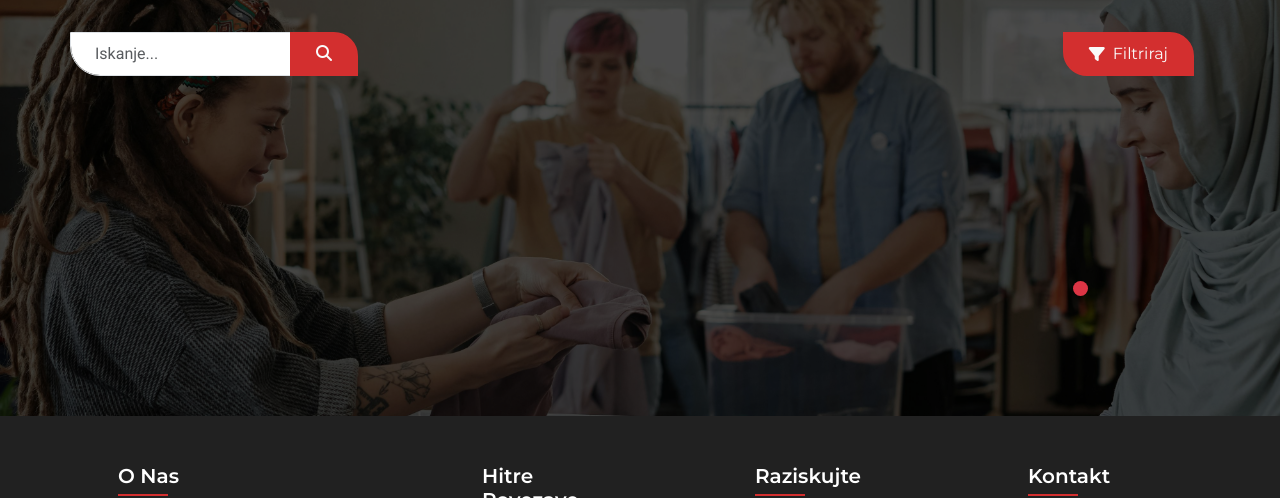
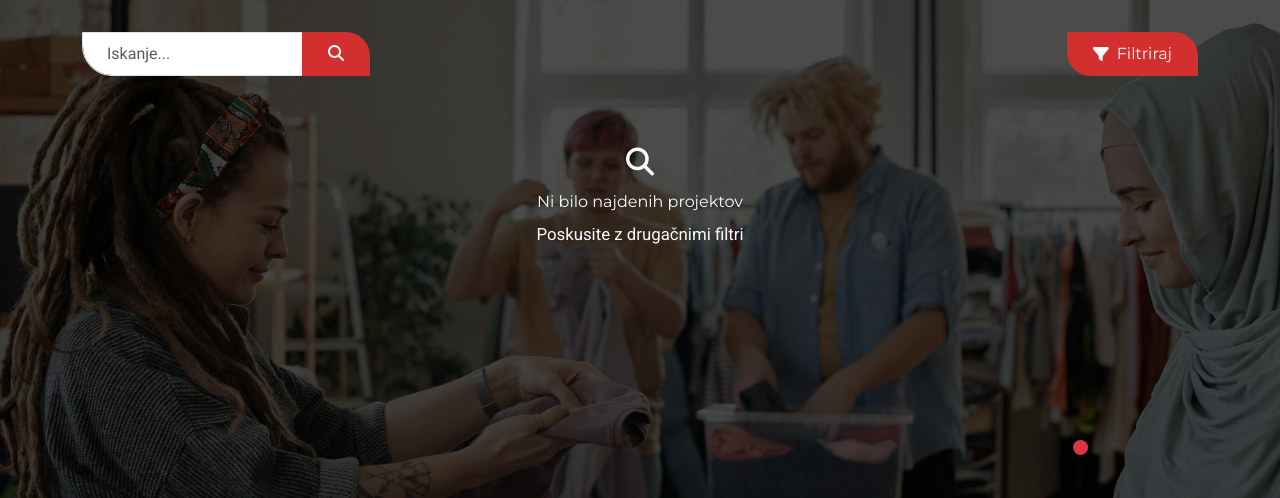
Before and after one commit to gubicnino/prostovoljec, a website: page public/projekti.html in a window 1280 px wide. Shown: the part 691-1189 px from the top of the page. Drawn offline with nearby package versions, Linux system fonts and the light colour scheme; no server answers.

Commit message:
FIX: Filtriranje UI

```diff
--- a/public/projekti.html
+++ b/public/projekti.html
@@ -119,12 +119,12 @@
                     </div>
                     <div class="row">
                         <!-- Search in Filter gumbi -->
-                        <div class="d-flex justify-content-between align-items-center mb-4 p-0">
+                        <div class="d-flex justify-content-between align-items-center p-0">
                             <!-- Search bar -->
-                            <div class="search-wrapper d-flex align-items-center">
-                                <div id="searchContainer" class="search-input-container ">
+                            <div class="search-wrapper d-flex align-items-center" style="margin-left: 12px;">
+                                <div id="searchContainer" class="search-input-container">
                                     <div class="input-group">
-                                        <input type="text" class="form-control  diagonalCorner ps-4" id="searchInput"
+                                        <input type="text" class="form-control  ps-4 diagonalCorner" id="searchInput"
                                             placeholder="Iskanje...">
                                         <button class="btn btn-primary" type="button" id="searchBtn">
                                             <i class="fas fa-search"></i>
@@ -134,13 +134,18 @@
                             </div>
 
                             <!-- Filter gumb -->
-                            <button class="btn btn-outline-light d-flex align-items-center me-3" type="button"
-                                data-bs-toggle="offcanvas" data-bs-target="#filterSidebar">
+                            <button class="btn btn-outline-light d-flex align-items-center" type="button"
+                                style="margin-right: 12px;" data-bs-toggle="offcanvas" data-bs-target="#filterSidebar">
                                 <i class="fas fa-filter me-2"></i>
                                 Filtriraj
                             </button>
                         </div>
-                        <div class="row p-0 g-4" id="projectsContainer">
+                        <div id="niProjektov" class="text-center py-5 my-4" style="display: none;">
+                            <i class="fas fa-search fs-3 mb-3 d-block"></i>
+                            <h6 class="fw-normal">Ni bilo najdenih projektov</h6>
+                            <small>Poskusite z drugačnimi filtri</small>
+                        </div>
+                        <div class="row p-0 m-0 g-4" id="projectsContainer">
                             <!-- Trenuten templatee za psamezno kartico -->
                             <template id="projectTemplate">
                                 <div class="col-lg-4 col-md-6">
--- a/public/scripts/produktiLoader.js
+++ b/public/scripts/produktiLoader.js
@@ -24,7 +24,12 @@ function loadProjects(apiUrl = '/api/projekti', containerId = 'projectsContainer
     fetch(`${apiUrl}?${queryParams.toString()}`)
         .then(response => {
             if (!response.ok) {
-                throw new Error('Network response was not ok');
+                const niProjektov = document.getElementById('niProjektov');
+                if (niProjektov) {
+                    niProjektov.style.display = 'block';
+                } else {
+                    console.error('Element z id "niProjektov" ni najden.');
+                }
             }
             return response.json();
         })
@@ -32,7 +37,6 @@ function loadProjects(apiUrl = '/api/projekti', containerId = 'projectsContainer
             console.log(projects);
             const container = document.getElementById(containerId);
             const template = document.getElementById(templateId);
-
             container.innerHTML = '';
 
             // Paginaccija
--- a/public/stylesheets/style.css
+++ b/public/stylesheets/style.css
@@ -872,3 +872,9 @@ header .navbar {
 #projectsContainer {
     padding: 0 ;
 }
+#niProjektov {
+    color: var(--bs-white) !important;
+}
+#niProjektov h6{
+    color: var(--bs-white) !important;
+}
--- a/routes/projekti.js
+++ b/routes/projekti.js
@@ -52,6 +52,10 @@ router.get("/", function (req, res, next) {
         if (err) {
             console.error("Error fetching projects:", err);
             return res.status(500).json({ error: "Database error" });
+        }
+        if (results.length === 0) {
+            console.log("Ni bilo najdenih projektov");
+            return res.status(404).json({ message: "Ni bilo najdenih projektov" });
         }
         res.json(results);
     });
```
